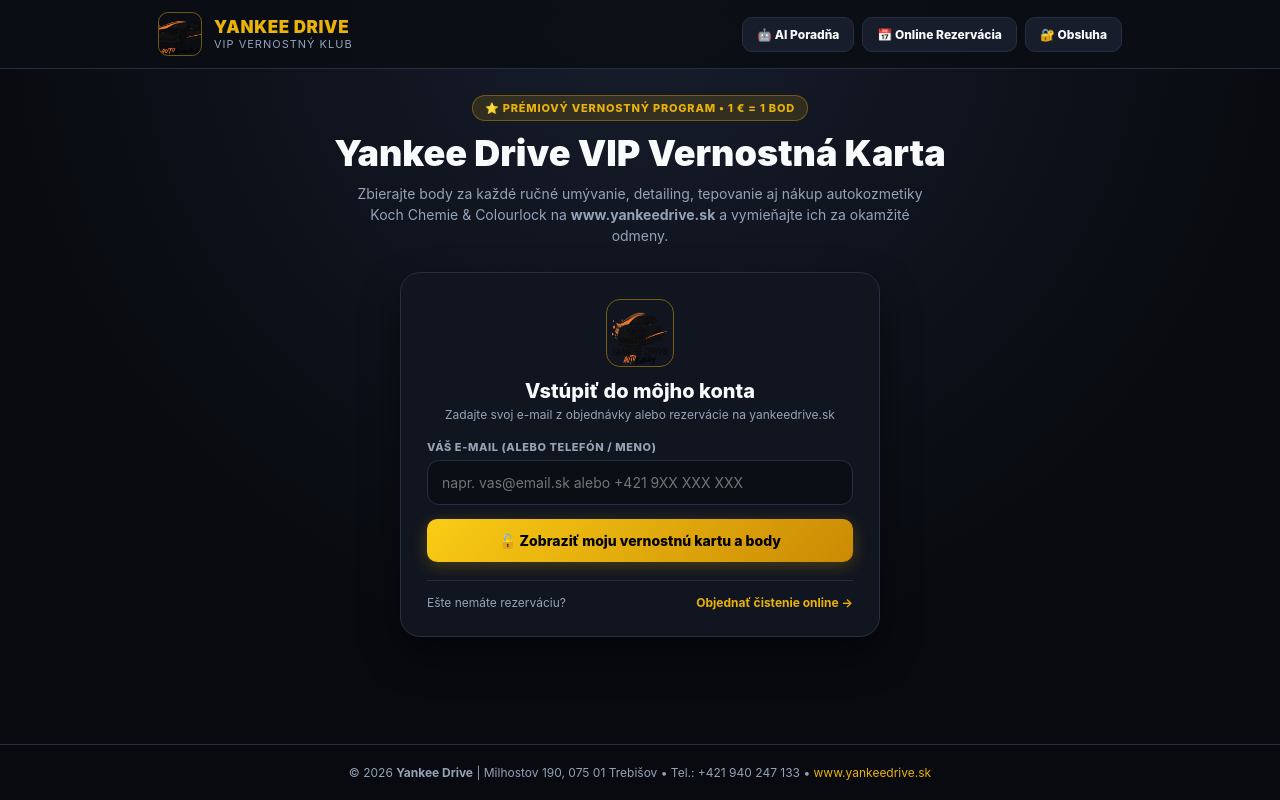
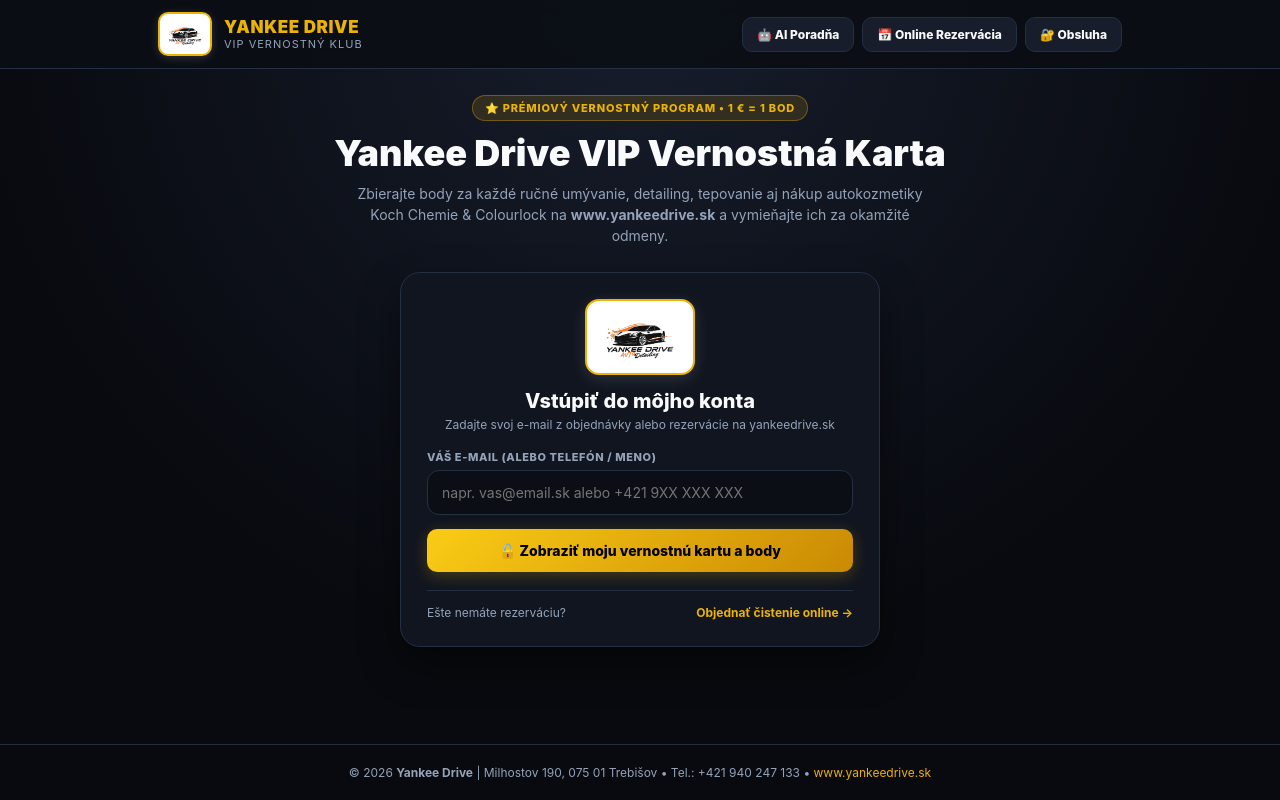
Before and after one commit to YankeeAlpha/yankee-drive-app, a plain HTML site: page vernostny-klub.html in a window 1280 px wide. Drawn offline with Linux system fonts and the light colour scheme.

Commit message:
Add white background and gold border behind transparent Yankee Drive logo

```diff
--- a/vernostny-klub.html
+++ b/vernostny-klub.html
@@ -54,11 +54,14 @@
       color: var(--text);
     }
     .brand img {
-      width: 44px;
+      width: 54px;
       height: 44px;
       border-radius: 10px;
-      object-fit: cover;
-      border: 1px solid rgba(234, 179, 8, 0.45);
+      object-fit: contain;
+      background: #ffffff;
+      padding: 4px 6px;
+      border: 2px solid var(--gold);
+      box-shadow: 0 2px 10px rgba(255, 255, 255, 0.15);
     }
     .brand-title {
       font-size: 17px;
@@ -385,7 +388,7 @@
     <!-- PRIHLÁSENIE ZÁKAZNÍKA -->
     <div id="loginSection" class="login-card">
       <div style="text-align:center;margin-bottom:18px;">
-        <img src="logo_yd.png" alt="Yankee Drive" style="width:68px;height:68px;border-radius:14px;border:1px solid rgba(234,179,8,0.45);margin-bottom:8px;" onerror="this.style.display='none'" />
+        <img src="logo_yd.png" alt="Yankee Drive" style="width:110px;height:76px;object-fit:contain;background:#ffffff;padding:8px 14px;border-radius:14px;border:2px solid var(--gold);box-shadow:0 4px 16px rgba(255,255,255,0.12);margin-bottom:10px;" onerror="this.style.display='none'" />
         <h2 style="font-size:20px;font-weight:800;">Vstúpiť do môjho konta</h2>
         <p style="font-size:12px;color:var(--muted);margin-top:4px;">Zadajte svoj e-mail z objednávky alebo rezervácie na yankeedrive.sk</p>
       </div>
@@ -413,8 +416,8 @@
         <div class="vip-card">
           <div>
             <div class="vip-head">
-              <div style="display:flex;align-items:center;gap:10px;">
-                <img src="logo_yd.png" alt="YD" style="width:42px;height:42px;border-radius:10px;border:1px solid rgba(234,179,8,0.5);" onerror="this.style.display='none'" />
+              <div style="display:flex;align-items:center;gap:12px;">
+                <img src="logo_yd.png" alt="YD" style="width:64px;height:48px;object-fit:contain;background:#ffffff;padding:5px 8px;border-radius:10px;border:2px solid var(--gold);box-shadow:0 2px 10px rgba(255,255,255,0.15);" onerror="this.style.display='none'" />
                 <div>
                   <div style="font-size:11px;color:var(--muted);text-transform:uppercase;letter-spacing:0.8px;">Držiteľ VIP karty</div>
                   <div id="displayName" style="font-size:20px;font-weight:900;color:#fff;">-</div>
```
